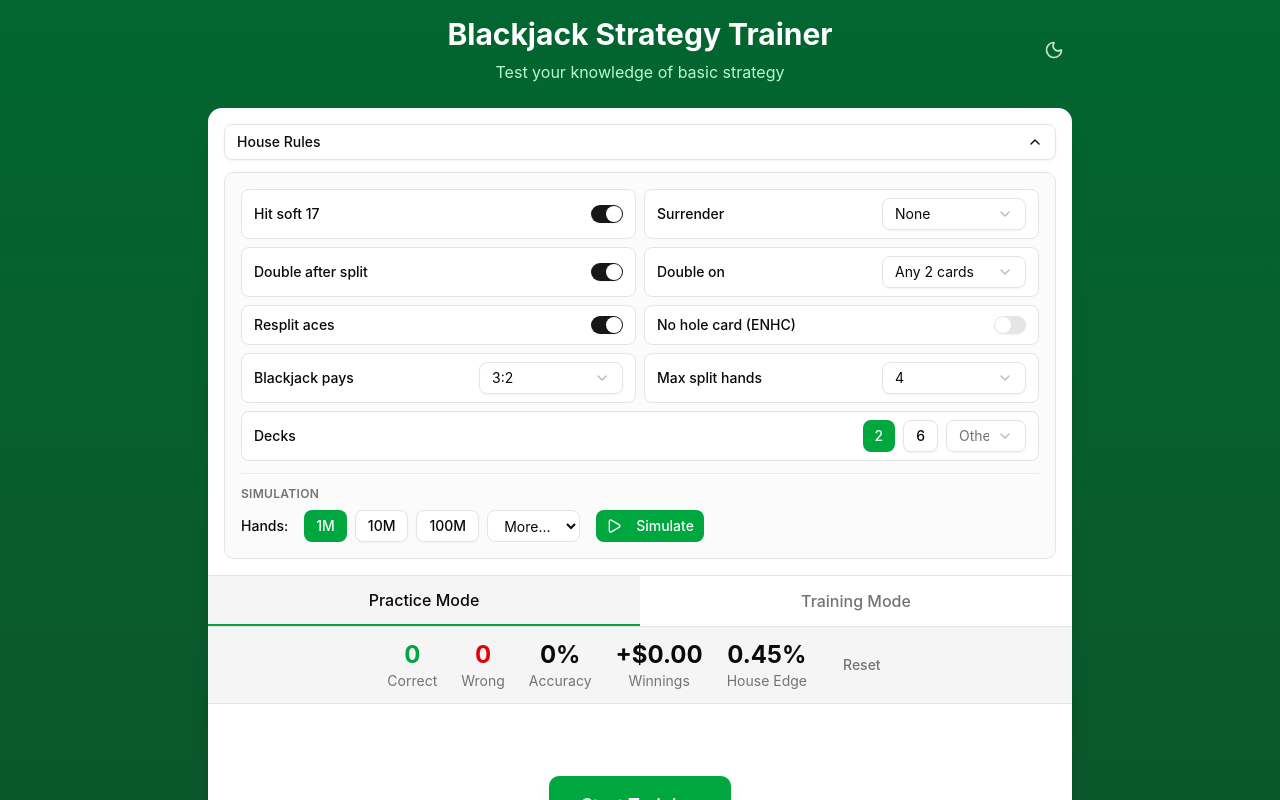
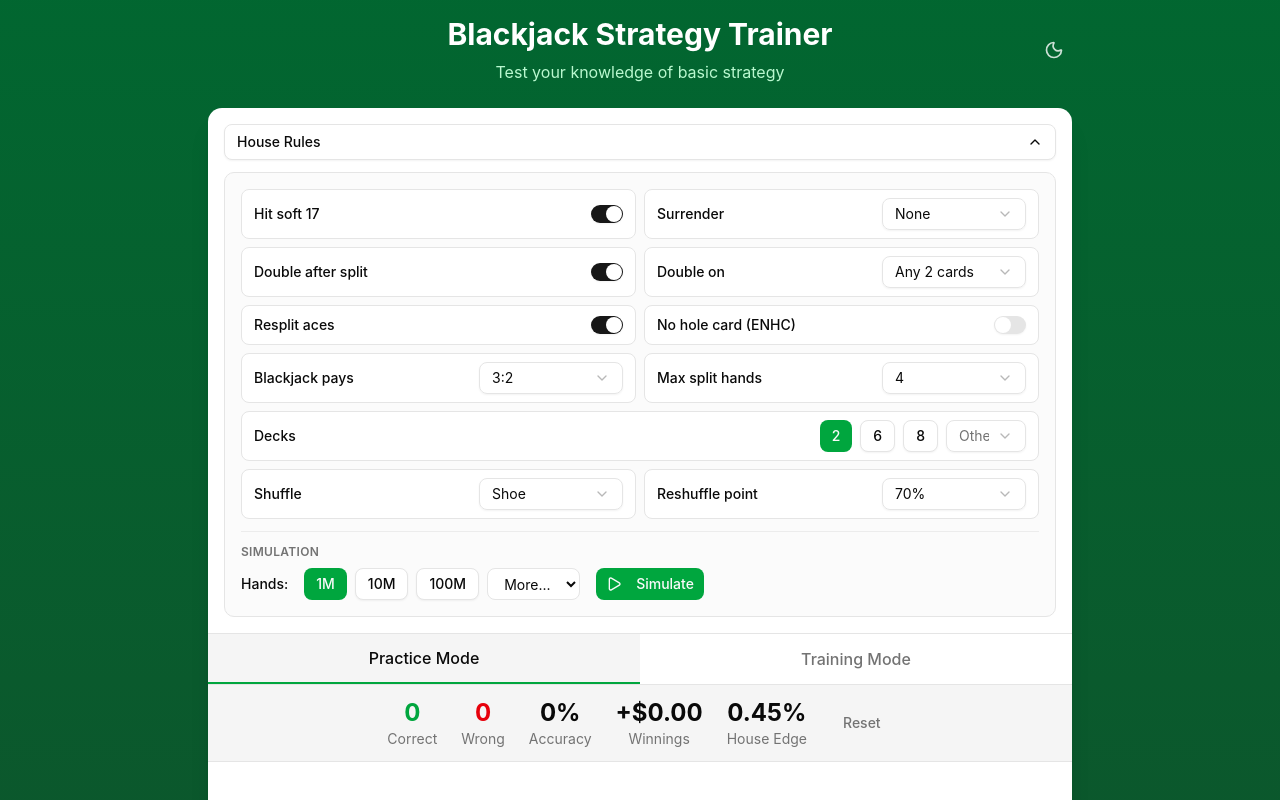
Before and after one commit to yisding/twentone, a Next.js app: page / in a window 1280 px wide. Both pictures are taken after a click on the button "House Rules". Shown: the top 800 px of the page. Built offline with nearby package versions, Linux system fonts and the light colour scheme.

Commit message:
add reshuffle and csm options

```diff
--- a/app/components/SettingsPanel.tsx
+++ b/app/components/SettingsPanel.tsx
@@ -132,6 +132,32 @@ export function SettingsPanel({ rules, onRulesChange, isOpen, onToggle }: Settin
             />
 
             <DeckSelector decks={rules.decks} onChange={(decks) => onRulesChange({ ...rules, decks })} />
+
+            <SelectOption
+              label="Shuffle"
+              value={rules.continuousShuffle ? "csm" : "shoe"}
+              options={[
+                { value: "shoe", label: "Shoe" },
+                { value: "csm", label: "CSM" },
+              ]}
+              onChange={(shuffleMode) =>
+                onRulesChange({ ...rules, continuousShuffle: shuffleMode === "csm" })
+              }
+            />
+
+            <SelectOption
+              label="Reshuffle point"
+              value={rules.reshufflePoint.toString()}
+              options={[
+                { value: "0.6", label: "60%" },
+                { value: "0.7", label: "70%" },
+                { value: "0.75", label: "75%" },
+                { value: "0.8", label: "80%" },
+              ]}
+              onChange={(reshufflePoint) =>
+                onRulesChange({ ...rules, reshufflePoint: parseFloat(reshufflePoint) })
+              }
+            />
           </div>
 
           <div className="mt-3 border-t border-border/70 pt-3">
@@ -196,7 +222,7 @@ function DeckSelector({ decks, onChange }: DeckSelectorProps) {
     <div className="flex min-h-10 items-center justify-between rounded-md border bg-background px-3 py-2 sm:col-span-2">
       <label className="pr-2 text-sm font-medium leading-tight">Decks</label>
       <div className="flex gap-2">
-        {[2, 6].map((num) => (
+        {[2, 6, 8].map((num) => (
           <Button
             key={num}
             variant={decks === num ? "default" : "outline"}
@@ -208,12 +234,12 @@ function DeckSelector({ decks, onChange }: DeckSelectorProps) {
           </Button>
         ))}
         <Select
-          value={decks === 2 || decks === 6 ? "" : decks.toString()}
+          value={decks === 2 || decks === 6 || decks === 8 ? "" : decks.toString()}
           onValueChange={(v) => onChange(parseInt(v))}
         >
           <SelectTrigger
             size="sm"
-            className={decks !== 2 && decks !== 6 ? "w-20 border-green-600 bg-green-600 text-white" : "w-20"}
+            className={decks !== 2 && decks !== 6 && decks !== 8 ? "w-20 border-green-600 bg-green-600 text-white" : "w-20"}
           >
             <SelectValue placeholder="Other" />
           </SelectTrigger>
--- a/app/lib/simulation-fast.ts
+++ b/app/lib/simulation-fast.ts
@@ -137,6 +137,7 @@ interface RuleConstants {
   noHoleCard: boolean;
   bjPayMultiplier: number;
   minCards: number;
+  continuousShuffle: boolean;
   decks: number;
 }
 
@@ -153,7 +154,8 @@ function precomputeRules(rules: HouseRules): RuleConstants {
     maxSplitHands: rules.maxSplitHands,
     noHoleCard: rules.noHoleCard,
     bjPayMultiplier: rules.blackjackPays === "3:2" ? 1.5 : rules.blackjackPays === "6:5" ? 1.2 : 1,
-    minCards: (52 * rules.decks * 0.25) | 0,
+    minCards: Math.max(1, Math.floor(52 * rules.decks * (1 - rules.reshufflePoint))),
+    continuousShuffle: rules.continuousShuffle,
     decks: rules.decks,
   };
 }
@@ -458,7 +460,7 @@ export function simulateHouseEdge(
 
   for (let i = 0; i < numHands; i++) {
     // Match simulation.ts reshuffle behavior so edge comparisons are apples-to-apples.
-    if (shoeSize - deckIdx < rc.minCards) {
+    if (rc.continuousShuffle || shoeSize - deckIdx < rc.minCards) {
       shuffleShoe(shoe);
       deckIdx = 0;
     }
@@ -486,7 +488,7 @@ export function simulateHouseEdge(
       if (rc.noHoleCard && playerBJ && dealerHand.cardCount === 1) {
         const upCardValue = RANK_VALUE[dealerHand.cards[0]];
         if (upCardValue === 10 || upCardValue === 11) {
-          dealerHand.addCard(shoe[deckIdx++]);
+          dealerHand.addCard(drawRank());
           dealerBJ = dealerHand.isBlackjack;
         }
       }
--- a/app/lib/simulation.ts
+++ b/app/lib/simulation.ts
@@ -402,10 +402,12 @@ export function simulateHouseEdge(
   let surrenders = 0;
 
   let deck = createShoe(rules.decks);
-  const minCards = 52 * rules.decks * 0.25;
+  const minCards = rules.continuousShuffle
+    ? Number.POSITIVE_INFINITY
+    : Math.max(1, Math.floor(52 * rules.decks * (1 - rules.reshufflePoint)));
 
   for (let i = 0; i < numHands; i++) {
-    if (deck.length < minCards) {
+    if (rules.continuousShuffle || deck.length < minCards) {
       deck = createShoe(rules.decks);
     }
 
--- a/app/lib/types.ts
+++ b/app/lib/types.ts
@@ -40,6 +40,8 @@ export interface HouseRules {
   resplitAces: boolean;
   blackjackPays: "3:2" | "6:5" | "1:1";
   decks: number;
+  reshufflePoint: number;
+  continuousShuffle: boolean;
   noHoleCard: boolean;
   maxSplitHands: 2 | 3 | 4;
 }
@@ -100,6 +102,8 @@ export const DEFAULT_HOUSE_RULES: HouseRules = {
   resplitAces: true,
   blackjackPays: "3:2",
   decks: 2,
+  reshufflePoint: 0.7,
+  continuousShuffle: false,
   noHoleCard: false,
   maxSplitHands: 4,
 };
--- a/scripts/simulate-house-edge.ts
+++ b/scripts/simulate-house-edge.ts
@@ -3,8 +3,16 @@ import { HouseRules, DEFAULT_HOUSE_RULES } from "../app/lib/types";
 import { calculateHouseEdge } from "../app/lib/houseEdge";
 
 const numHands = parseInt(process.argv[2]) || 1000000;
+const decksArg = parseInt(process.argv[3]);
+const reshuffleArg = parseFloat(process.argv[4]);
+const shuffleArg = (process.argv[5] || "").toLowerCase();
 
-const rules: HouseRules = DEFAULT_HOUSE_RULES;
+const rules: HouseRules = {
+  ...DEFAULT_HOUSE_RULES,
+  decks: Number.isNaN(decksArg) ? DEFAULT_HOUSE_RULES.decks : decksArg,
+  reshufflePoint: Number.isNaN(reshuffleArg) ? DEFAULT_HOUSE_RULES.reshufflePoint : reshuffleArg,
+  continuousShuffle: shuffleArg === "csm",
+};
 
 console.log(`\nBlackjack House Edge Simulation`);
 console.log(`================================`);
@@ -19,6 +27,8 @@ console.log(`  Surrender: ${rules.surrenderAllowed}`);
 console.log(`  Resplit Aces: ${rules.resplitAces}`);
 console.log(`  Max Split Hands: ${rules.maxSplitHands}`);
 console.log(`  No Hole Card: ${rules.noHoleCard}`);
+console.log(`  Reshuffle Point: ${(rules.reshufflePoint * 100).toFixed(0)}%`);
+console.log(`  Shuffle Mode: ${rules.continuousShuffle ? "CSM" : "Shoe"}`);
 console.log(`\nRunning simulation...\n`);
 
 const startTime = Date.now();
```
